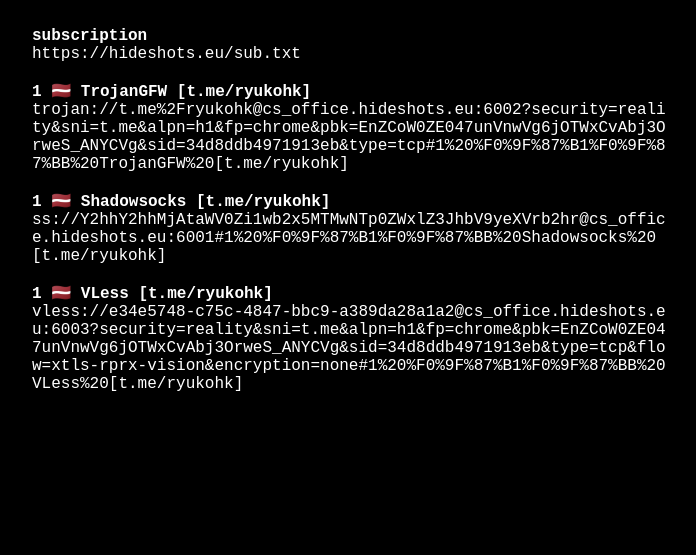
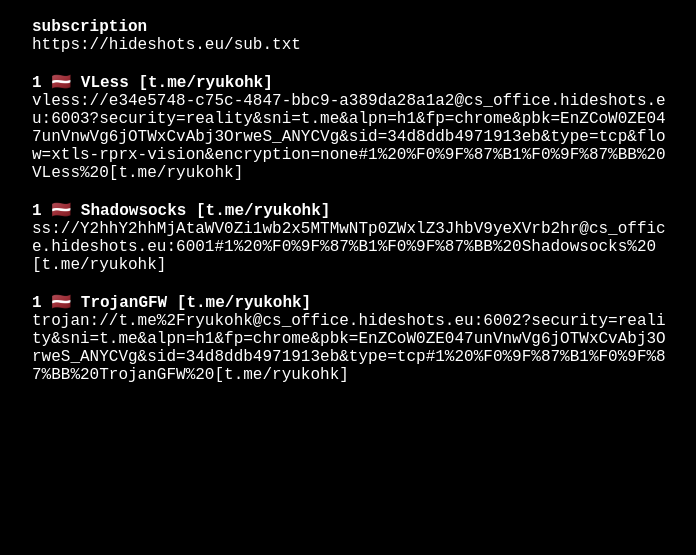
Before and after one commit to helloryuko/hideshots.eu, a plain HTML site: page vpn.html in a window 1280 px wide. Shown: the part 245-800 px from the top of the page, without its empty margins (288-984 px from the left). Drawn offline with Linux system fonts and the light colour scheme.

Commit message:
starkow poplach'

```diff
--- a/vpn.html
+++ b/vpn.html
@@ -17,7 +17,7 @@
             const url = urls[i];
 
             if (url.startsWith('#')) continue;
-            if (url.length === 0) continue;
+            if (url.length <= 1) continue;
 
             const parts = decodeURI(url).split('#');
 
@@ -29,9 +29,9 @@
             urlNode.setAttribute('onclick', 'copyElem(this)');
             urlNode.setAttribute('class', 'clickable');
 
-            subsElem.insertAdjacentElement('afterbegin', urlNode);
-            subsElem.insertAdjacentElement('afterbegin', nameNode);
-            subsElem.insertAdjacentElement('afterbegin', document.createElement('br'));
+            subsElem.insertAdjacentElement('beforeend', document.createElement('br'));
+            subsElem.insertAdjacentElement('beforeend', nameNode);
+            subsElem.insertAdjacentElement('beforeend', urlNode);
         }
     });
 </script>
@@ -48,15 +48,13 @@
         <a href="/">back</a>
         <h1>vpn</h1>
         <p>click to copy</p>
-        <h1><br></h1>
 
         <div class="content">
-            <p>
-            <h2>subscription</h2>
-            <p class="clickable" onclick="copyElem(this)">https://hideshots.eu/sub.txt</p>
-            </p>
-            <p id="subs">
-            </p>
+            <div id="subs">
+                <br>
+                <h2>subscription</h2>
+                <p class="clickable" onclick="copyElem(this)">https://hideshots.eu/sub.txt</p>
+                </p>
+            </div>
         </div>
-    </div>
 </body>
```
Also changed, not shown: index.html (+1 -3 lines), sub.txt.
